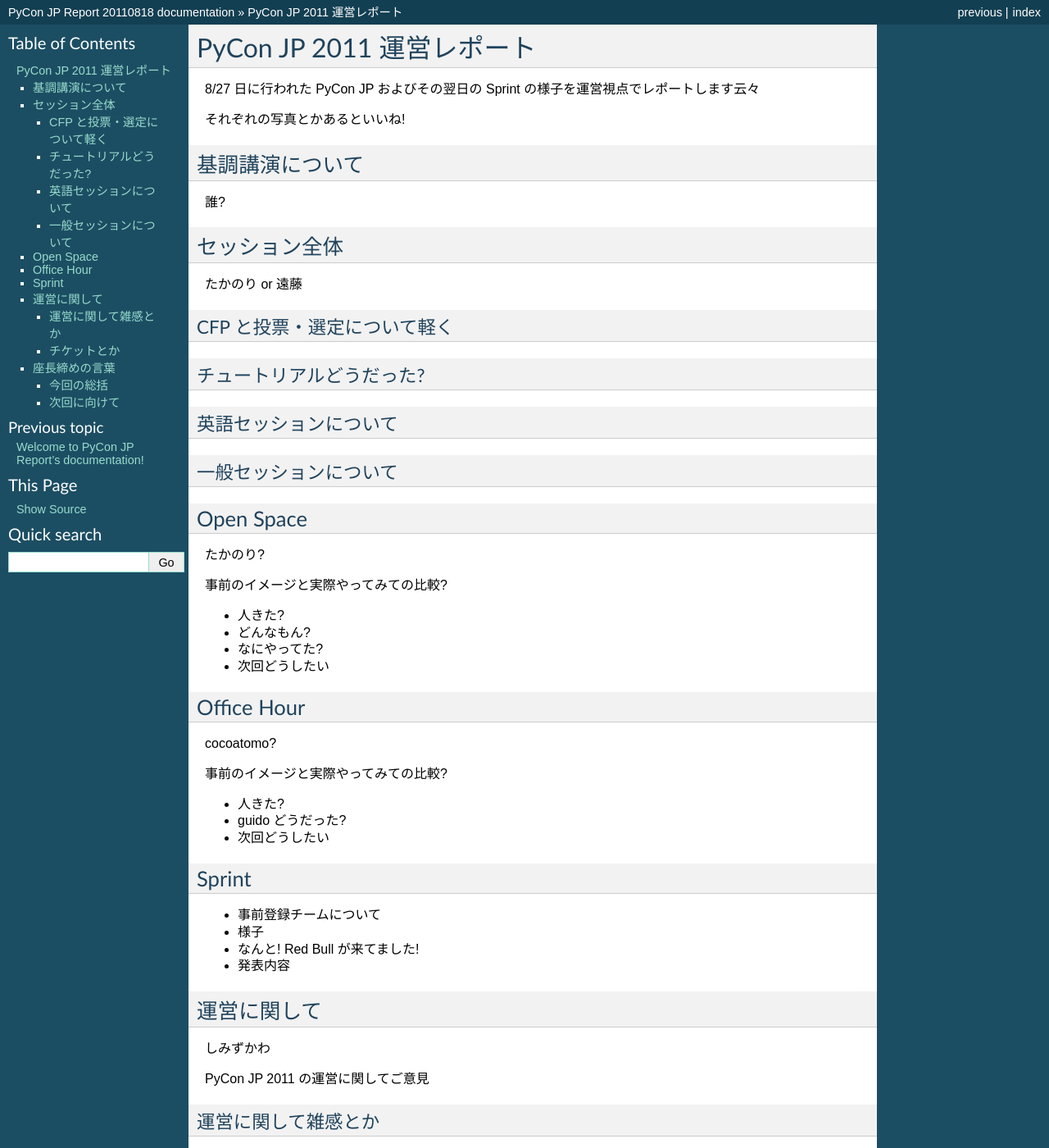
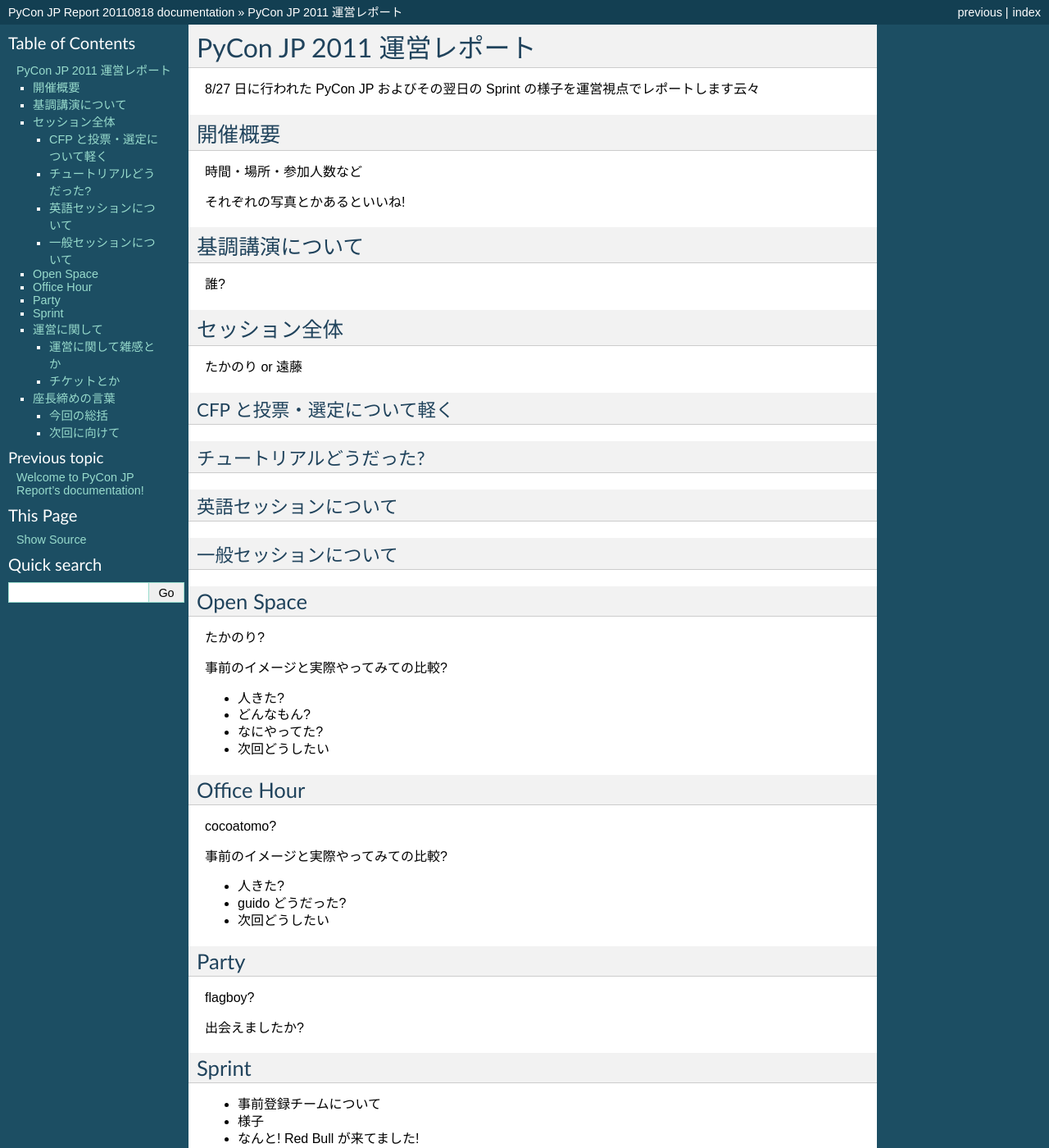
Before and after one commit to michilu/pyconjp-management-side-report, a Sphinx documentation site: the page built from sphinx/report.rst, in a window 1280 px wide and 1400 px high. Shown: the whole window at 82% size. Built offline with Sphinx 7.4.7, drawn with Linux system fonts in a browser that asks for light colours.

Commit message:
party 追加

```diff
--- a/sphinx/report.rst
+++ b/sphinx/report.rst
@@ -4,6 +4,10 @@
 
 8/27 日に行われた PyCon JP およびその翌日の Sprint の様子を運営視点でレポートします云々
 
+開催概要
+========
+
+時間・場所・参加人数など
 
 それぞれの写真とかあるといいね!
 
@@ -57,6 +61,14 @@
 - 次回どうしたい
 
 
+Party
+=====
+
+flagboy?
+
+出会えましたか?
+
+
 Sprint
 ======
 
@@ -72,6 +84,7 @@
 しみずかわ
 
 PyCon JP 2011 の運営に関してご意見
+
 
 運営に関して雑感とか
 --------------------
```
